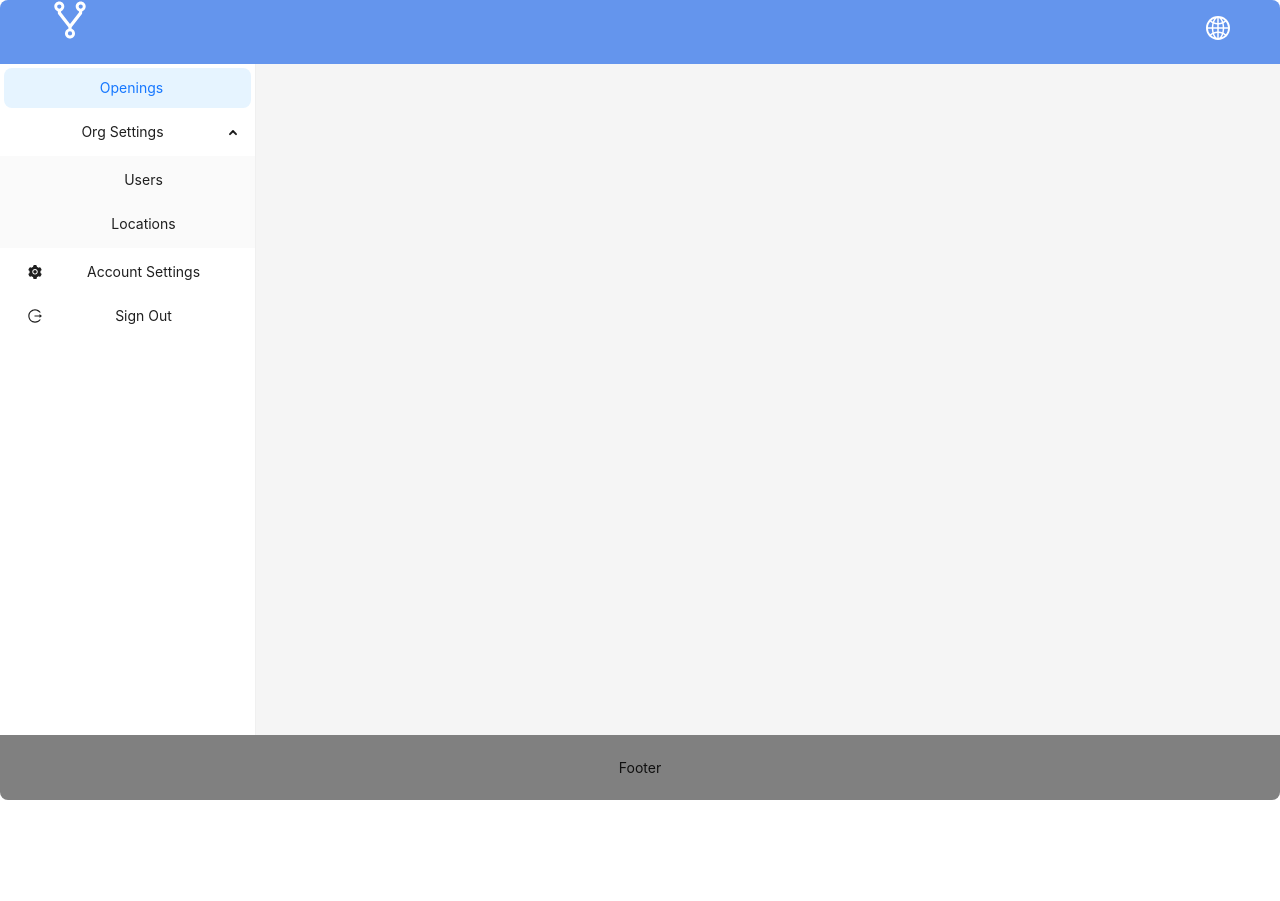
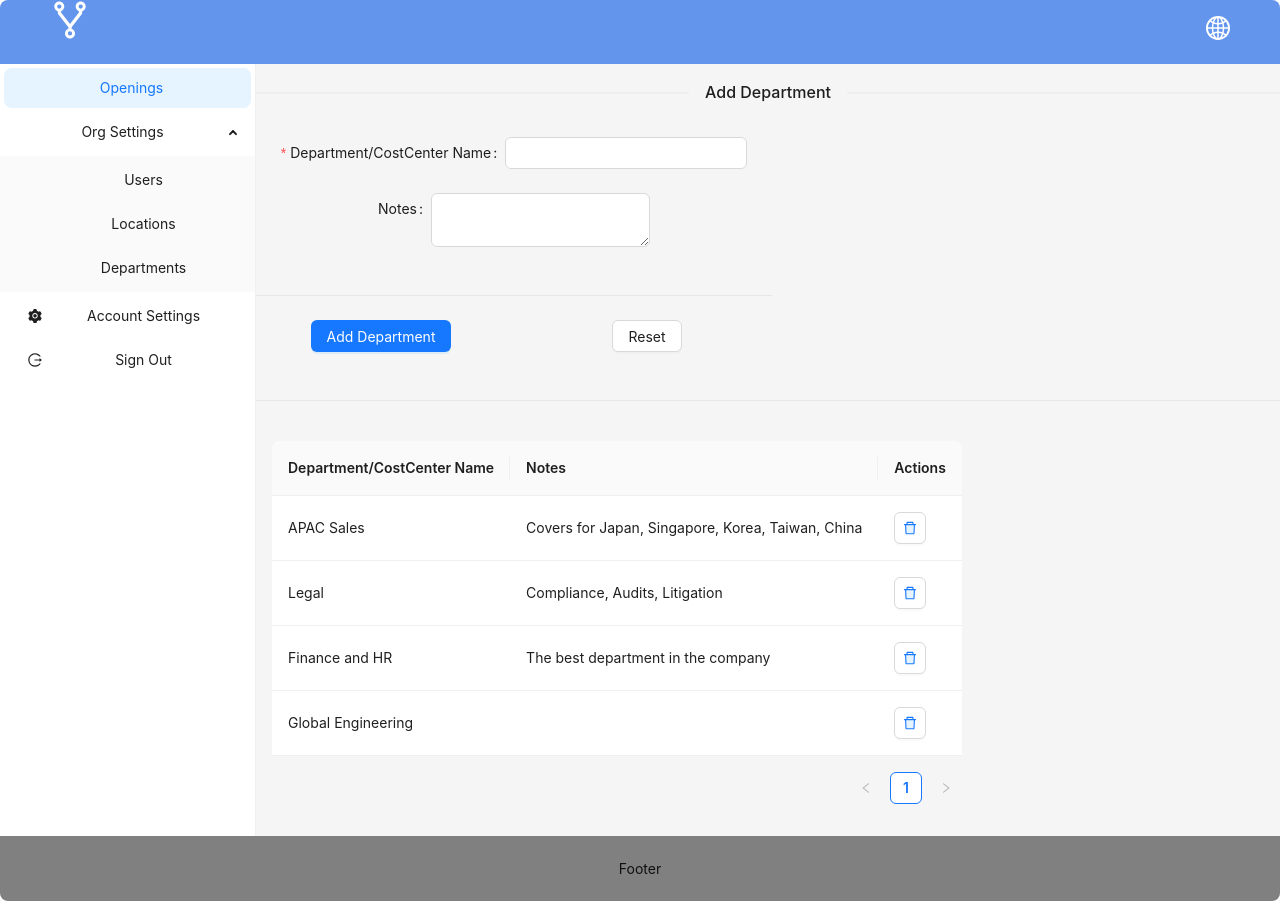
Before and after one commit to vetchium/vetchium, a React (Create React App) app in the folder erised/: page /org-settings/departments in a window 1280 px wide. Both pictures are taken after a click on the button "Sign In". Before the commit the page ends 800 px from the top, so only its background shows below. Built offline with nearby package versions, Linux system fonts and the light colour scheme.

Commit message:
Department

```diff
--- a/erised/src/components/Router.tsx
+++ b/erised/src/components/Router.tsx
@@ -1,7 +1,9 @@
 import { Route, Routes } from "react-router-dom";
+import CreateOpening from "../pages/CreateOpening";
+import Departments from "../pages/Departments";
+import LocationSelector from "../pages/Locations";
 import Openings from "../pages/Openings";
-import CreateOpening from "../pages/CreateOpening";
-import LocationSelector from "../pages/Locations";
+import Users from "../pages/Users";
 
 function Router() {
   return (
@@ -10,6 +12,8 @@ function Router() {
       <Route path="/create-opening" element={<CreateOpening />} />
       <Route path="/org-settings" element={<div>Org Settings</div>} />
       <Route path="/org-settings/locations" element={<LocationSelector />} />
+      <Route path="/org-settings/departments" element={<Departments />} />
+      <Route path="/org-settings/users" element={<Users />} />
       <Route path="/account-settings" element={<div>Account Settings</div>} />
     </Routes>
   );
--- a/erised/src/components/Sidebar.tsx
+++ b/erised/src/components/Sidebar.tsx
@@ -24,26 +24,30 @@ function Sidebar({ onSignOut }: { onSignOut: () => void }) {
     },
     {
       key: "org-settings",
-      label: "Org Settings",
+      label: t("org_settings"),
       children: [
         {
           key: "/org-settings/users",
-          label: "Users",
+          label: t("users"),
         },
         {
           key: "/org-settings/locations",
-          label: "Locations",
+          label: t("locations"),
+        },
+        {
+          key: "/org-settings/departments",
+          label: t("departments"),
         },
       ],
     },
     {
       key: "/account-settings",
-      label: "Account Settings",
+      label: t("account_settings"),
       icon: <SettingFilled />,
     },
     {
       key: "/signout",
-      label: "Sign Out",
+      label: t("sign_out"),
       icon: <LogoutOutlined />,
     },
   ];
--- a/erised/src/i18n/en/index.ts
+++ b/erised/src/i18n/en/index.ts
@@ -10,9 +10,16 @@ export default {
 
   // Sidebar
   openings: "Openings",
+  org_settings: "Org Settings",
+  account_settings: "Account Settings",
+  departments: "Departments",
+  users: "Users",
+  sign_out: "Sign Out",
 
   // Sidebar, Openings and CreateOpeningForm
   create_opening: "Create Opening",
+  locations: "Locations",
+  actions: "Actions",
 
   // CreateOpeningForm
   currency: "Currency",
@@ -20,7 +27,6 @@ export default {
   hiring_manager: "Hiring Manager",
   jd: "Job Description",
   job_title: "Job Title",
-  locations: "Locations",
   notes: "Notes",
   optional_fields: "Optional Fields",
   private_fields: "Private Fields (Not shared with Applicants)",
@@ -53,4 +59,11 @@ export default {
 
   // positions
   add_position: "Add Position",
+
+  // departments
+  add_department: "Add Department",
+  department_name: "Department/CostCenter Name",
+  department_notes: "Notes",
+  reset: "Reset",
+  notes_too_long: "Notes cannot be longer than 500 characters",
 };
--- /dev/null
+++ b/erised/src/pages/Departments.tsx
@@ -0,0 +1,103 @@
+import { DeleteTwoTone } from "@ant-design/icons";
+import { Button, Divider, Flex, Form, Input, Table } from "antd";
+import TextArea from "antd/lib/input/TextArea";
+import React from "react";
+import { formItemStyle, formStyle, tableStyle } from "../Styles";
+import t from "../i18n/i18n";
+
+const validateDepartmentName = (_: any, value: string) => {
+  if (!value || value.length <= 100) {
+    return Promise.resolve();
+  }
+  return Promise.reject(new Error(t("department_name_too_long")));
+};
+
+const validateNotes = (_: any, value: string) => {
+  if (!value || value.length <= 500) {
+    return Promise.resolve();
+  }
+  return Promise.reject(new Error(t("notes_too_long")));
+};
+
+const Departments: React.FC = () => {
+  const data = [
+    {
+      key: 1,
+      name: "APAC Sales",
+      notes: "Covers for Japan, Singapore, Korea, Taiwan, China",
+    },
+    {
+      key: 2,
+      name: "Legal",
+      notes: "Compliance, Audits, Litigation",
+    },
+    {
+      key: 3,
+      name: "Finance and HR",
+      notes: "The best department in the company",
+    },
+    {
+      key: 4,
+      name: "Global Engineering",
+    },
+  ];
+
+  const handleAddDepartment = (values: { name: string; notes: string }) => {};
+
+  const columns = [
+    { title: t("department_name"), dataIndex: "name", key: "name" },
+    { title: t("notes"), dataIndex: "notes", key: "notes" },
+    {
+      title: t("actions"),
+      key: "actions",
+      render: (text: string, record: any) => (
+        <span>
+          <Button icon={<DeleteTwoTone />} />
+        </span>
+      ),
+    },
+  ];
+
+  return (
+    <Flex wrap>
+      <Divider>{t("add_department")}</Divider>
+      <Form
+        onFinish={handleAddDepartment}
+        initialValues={{ name: "", notes: "" }}
+        style={formStyle}
+      >
+        <Form.Item
+          label={t("department_name")}
+          name="name"
+          rules={[{ required: true }, { validator: validateDepartmentName }]}
+          style={formItemStyle}
+        >
+          <Input />
+        </Form.Item>
+        <Form.Item
+          label={t("department_notes")}
+          name="notes"
+          rules={[{ validator: validateNotes }]}
+          style={formItemStyle}
+        >
+          <TextArea />
+        </Form.Item>
+        <Divider />
+        <Flex gap="middle">
+          <Form.Item style={formItemStyle}>
+            <Button type="primary" htmlType="submit">
+              {t("add_department")}
+            </Button>
+          </Form.Item>
+          <Form.Item style={formItemStyle}>
+            <Button htmlType="reset">{t("reset")}</Button>
+          </Form.Item>
+        </Flex>
+      </Form>
+      <Divider />
+      <Table dataSource={data} columns={columns} style={tableStyle} />
+    </Flex>
+  );
+};
+
+export default Departments;
--- /dev/null
+++ b/erised/src/pages/Users.tsx
@@ -0,0 +1,3 @@
+export default function Users() {
+  return <div>Users</div>;
+}
```
Also changed, not shown: erised/src/forms/CreateOpeningForm.tsx (+4 -4 lines), erised/src/pages/Locations.tsx (+3 -4 lines).
